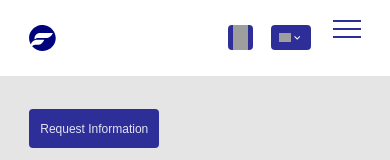
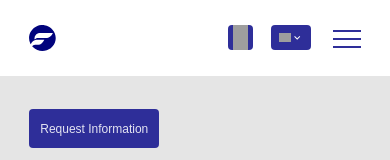
Before and after one commit to SirPm/Fichaya-Frontend-Test, a React (Create React App) app: page / in a window 390 px wide. Shown: the top 160 px of the page. Built offline with nearby package versions, Linux system fonts and the light colour scheme; grey boxes are pictures that could not be loaded.

Commit message:
made the menu ham burger positioned the same on all mobile devices

```diff
--- a/src/component/header/header.scss
+++ b/src/component/header/header.scss
@@ -11,6 +11,7 @@
     display: flex;
     justify-content: space-between;
     align-items: center;
+    position: relative;
 }
 
 .logo {
@@ -65,8 +66,8 @@
 
 .menu-btn {
     position: absolute;
-    top: 20px;
-    right: 7.5%;
+    top: 20%;
+    right: 0;
     width: 28px;
     height: 20px;
     z-index: 400;
@@ -179,7 +180,6 @@
         position: relative;
         width: initial;
         align-self: center;
-        /* width: 20%; */
 
         .menu-nav {
             transform: translateY(0);
```
